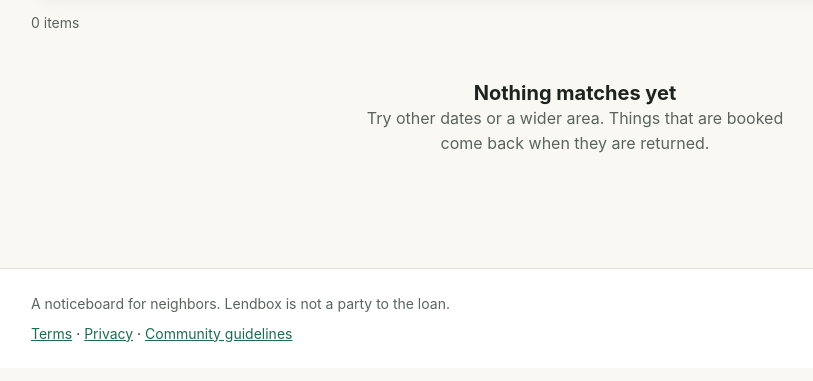
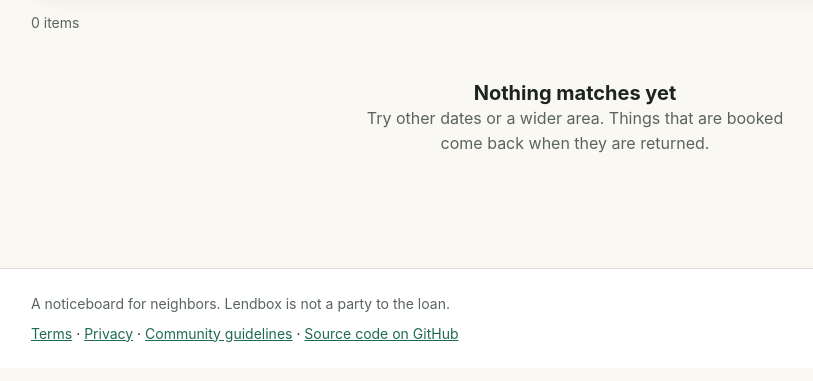
Before and after one commit to nimrodbh/lendbox, a FastAPI app: page /browse in a window 1280 px wide. Shown: the part 320-701 px from the top of the page, without its empty margins (65-878 px from the left). Run offline with FastAPI, Linux system fonts and the light colour scheme; some libraries are stand-ins or nearby versions.

Commit message:
Link the source code from the site footer

```diff
--- a/lendbox/i18n/en.json
+++ b/lendbox/i18n/en.json
@@ -233,5 +233,6 @@
   "demo.as_borrower": "Try as a borrower",
   "demo.note": "No sign-up and no email. Whatever you change disappears at the next daily reset.",
   "demo.signup_off": "Sign-up is turned off in the demo. Use Try the demo on the home page to step into a ready-made account.",
-  "rating.summary.one": "{avg} from 1 review"
+  "rating.summary.one": "{avg} from 1 review",
+  "footer.code": "Source code on GitHub"
 }
--- a/lendbox/web/templates/base.html
+++ b/lendbox/web/templates/base.html
@@ -36,6 +36,6 @@
     {% block content %}{% endblock %}
   </main>
   <footer class="foot"><div class="foot-inner"><p class="small muted">{{ t("footer.note") }}</p>
-    <p class="small"><a href="/terms">{{ t("footer.terms") }}</a> · <a href="/privacy">{{ t("footer.privacy") }}</a> · <a href="/guidelines">{{ t("footer.guidelines") }}</a></p></div></footer>
+    <p class="small"><a href="/terms">{{ t("footer.terms") }}</a> · <a href="/privacy">{{ t("footer.privacy") }}</a> · <a href="/guidelines">{{ t("footer.guidelines") }}</a> · <a href="https://github.com/nimrodbh/lendbox" rel="noopener">{{ t("footer.code") }}</a></p></div></footer>
 </body>
 </html>
```
